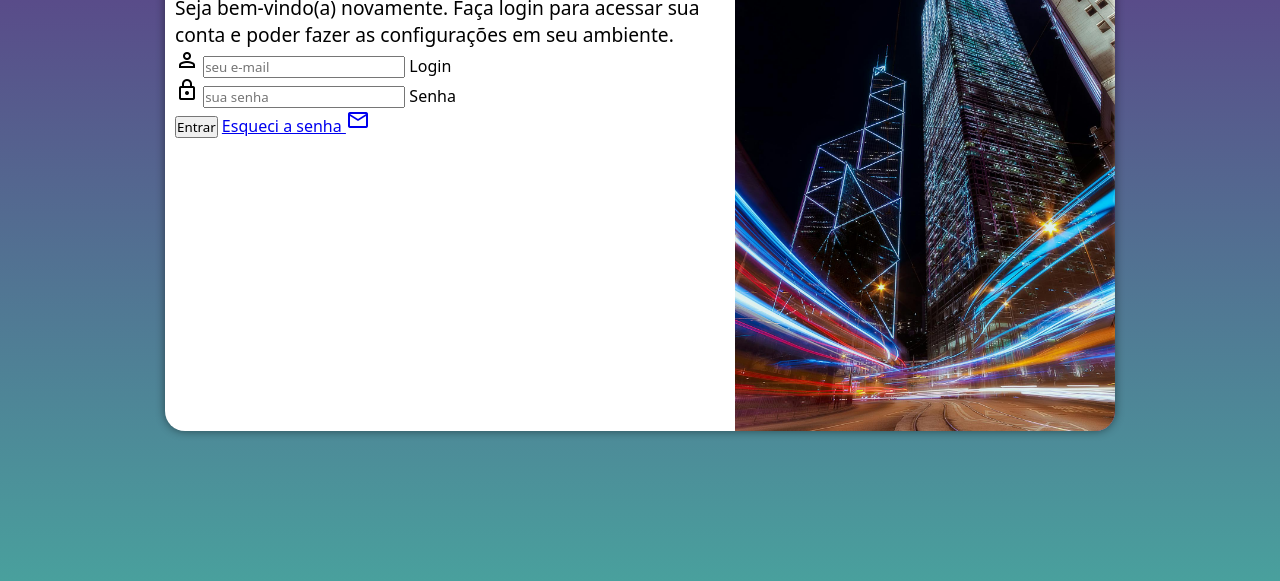
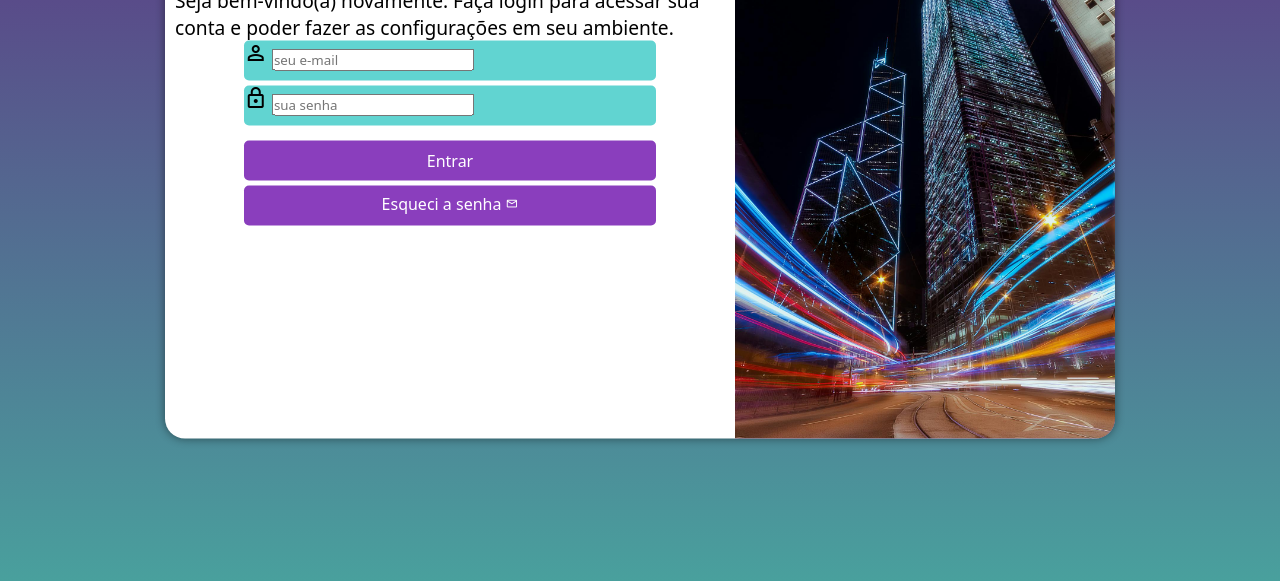
Before and after one commit to RodrigoSSK/projeto-login, a plain HTML site: page index.html in a window 1280 px wide. Shown: the part 219-800 px from the top of the page. Drawn offline with nearby package versions, Linux system fonts and the light colour scheme.

Commit message:
Atualizei o formulario

```diff
--- a/estilos/mediaquery.css
+++ b/estilos/mediaquery.css
@@ -59,4 +59,23 @@ Grandes telas: acima de 1200px
     div#formulario > p {
         font-size: 1.2em;
     }
+
+    form > input[type=submit] {
+        width: 75%;
+        margin: auto;
+        margin-bottom: 5px;
+        margin-top: 15px;
+    }
+
+    form > a.botao {
+        width: 75%;
+        margin: auto;
+    }
+
+    form > div.campo {
+        width: 75%;
+        margin: auto;
+        margin-bottom: 5px;
+    }
+
 }
--- a/estilos/style.css
+++ b/estilos/style.css
@@ -35,7 +35,7 @@ section#login {
 
     background-color: white;
     width: 250px;
-    height: 500px;
+    height: 515px;
     border-radius: 20px;
     box-shadow: 0px 0px 10px rgba(0, 0, 0, 0.473);
 
@@ -63,3 +63,55 @@ div#formulario > h1 {
 div#formulario > p {
     font-size: 0.8em;
 }
+
+form > div.campo {
+    background-color: #61d4d1;
+    display: block;
+    width: 100%;
+    height: 40px;
+    border-radius: 5px;
+    margin: 5px 0px;
+}
+
+div.campo > label {
+    display: none;
+}
+
+form > input[type=submit] {
+    display: block;
+    font-size: 1em;
+    width: 100%;
+    height: 40px;
+    background-color: #8a3ebd;
+    color: white;
+    border: none;
+    border-radius: 5px;
+    cursor: pointer;
+
+}
+
+form > input[type=submit]:hover {
+    background-color: #3c1b53;
+}
+
+form > a.botao {
+    display: block;
+    text-align: center;
+    font-size: 1em;
+    width: 100%;
+    height: 40px;
+    padding-top: 7px;
+    margin-top: 5px;
+    background-color: #8a3ebd;
+    color: white;
+    border-radius: 5px;
+    text-decoration: none;
+}
+
+form > a.botao:hover {
+    background-color: #3c1b53;
+}
+
+form > a.botao > span {
+    font-size: 0.8em;
+}
--- a/index.html
+++ b/index.html
@@ -34,7 +34,7 @@
 
                     </div>
                     <input type="submit" value="Entrar">
-                    <a href="esqueci.html">
+                    <a href="esqueci.html" class="botao">
                         Esqueci a senha <span class="material-symbols-outlined">mail</span>
                     </a>
                 </form>
```
